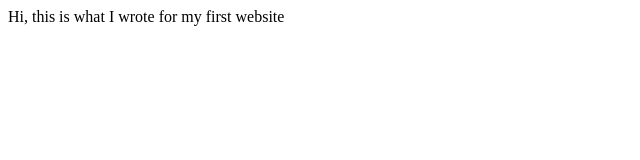
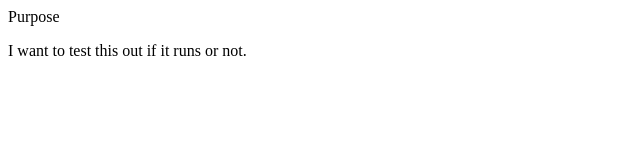
Before and after one commit to brenthoang12/brenthoang12.github.io, a plain HTML site: page mycode.html in a window 1280 px wide. Shown: the whole page, without its empty margins (0-640 px from the left). Drawn offline with Linux system fonts and the light colour scheme.

Commit message:
adding new line for my html

```diff
--- a/mycode.html
+++ b/mycode.html
@@ -1,10 +1,10 @@
-<htmL>
-    <head>
-        <title>Testing Athena</title>
-    </head>
+<!DOCTYPE html>
+<html>
+    <header>
+        <title>Testing website</title>
+    </header>
     <body>
-        <p>
-            Hi, this is what I wrote for my first website
-        </p>
+        <header>Purpose</header>
+        <p>I want to test this out if it runs or not.</p>
     </body>
-</htmL>
+</html>
```
